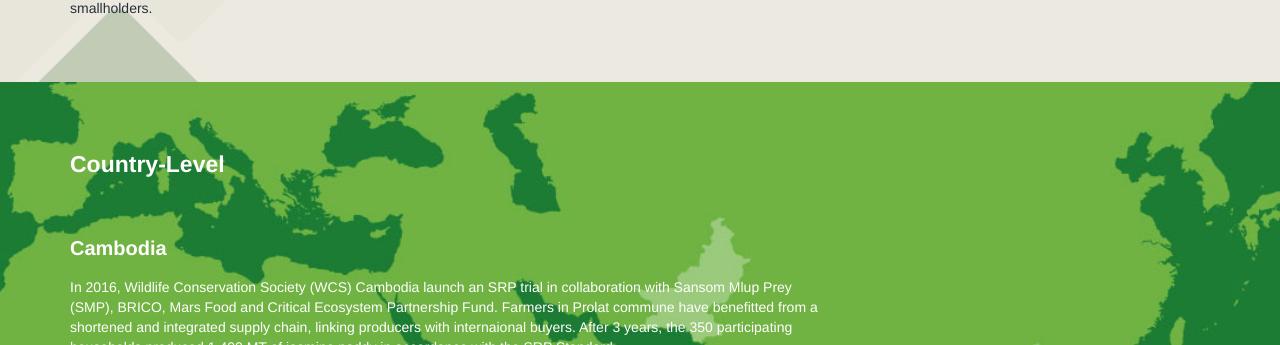
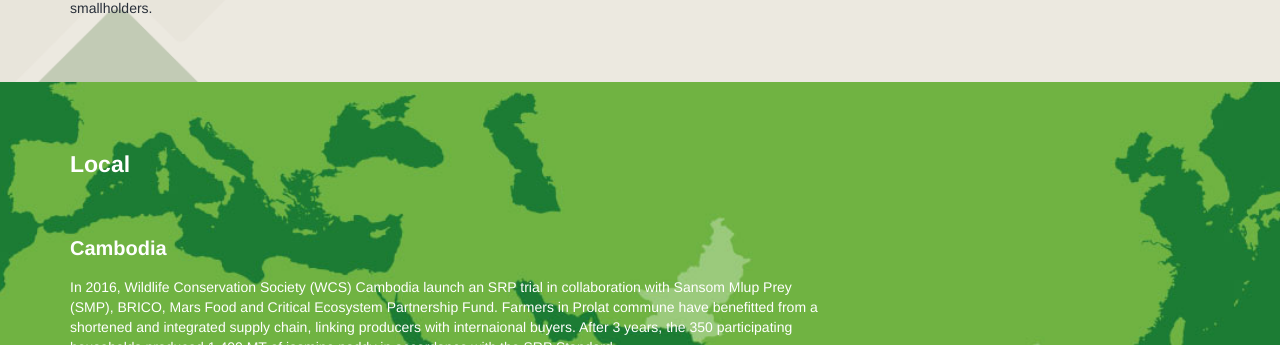
Before and after one commit to sustainablericeplatform/sustainablericeplatform.github.io, a Jekyll site: the page built from Resources/index.html, in a window 1280 px wide and 900 px high, scrolled down 1908 px. Shown: the part 178-523 px from the top of the window. Built offline with Jekyll 4.4.1, drawn with Linux system fonts in a browser that asks for light colours.

Commit message:
Update index.html

```diff
--- a/Resources/index.html
+++ b/Resources/index.html
@@ -104,7 +104,7 @@ layout: default
                 <div class="heading-container">
                     <div class="header" style="text-align: left;">
                         <!--<img src="/assets/images/header-icon.png" alt="">-->
-                        <h1 class="white">Country-Level</h1>
+                        <h1 class="white">Local</h1>
                     </div>
                 </div>
                 {% include local-action-slideshow.html %}
```
